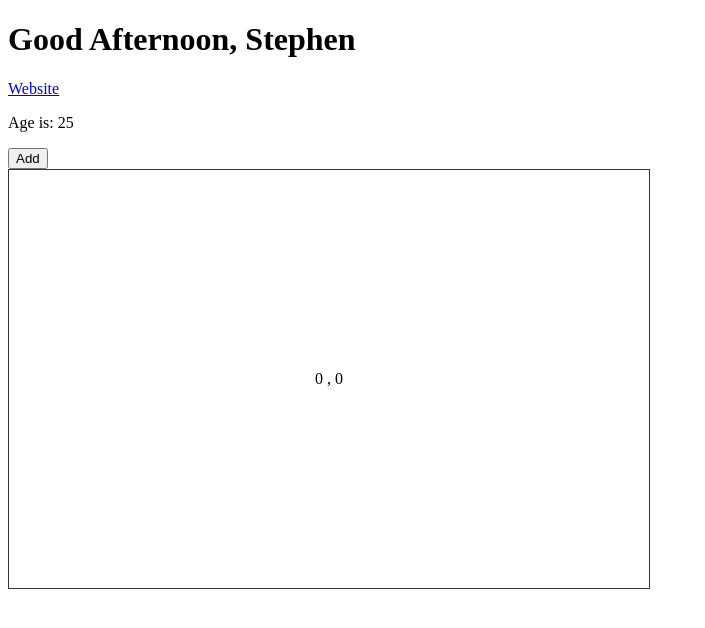
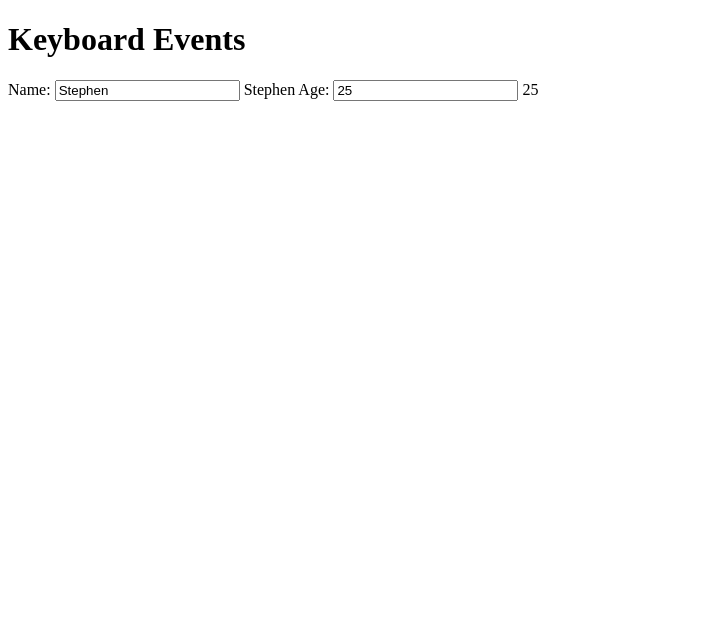
Before and after one commit to StephenMolloy1993/VueJS-Tutorial, a plain HTML site: page index.html in a window 1280 px wide. Shown: the whole page, without its empty margins (0-705 px from the left). Drawn offline with nearby package versions, Linux system fonts and the light colour scheme.

Commit message:
Two Way Binding

```diff
--- a/index.html
+++ b/index.html
@@ -8,13 +8,13 @@
   </head>
   <body>
     <div id="vue-app">
-      <h1>{{ greet('Afternoon') }}</h1>
-      <a v-bind:href="website">Website</a>
-
-      <p>Age is: {{ age }}</p>
-      <button v-on:click="add" type="button" name="button">Add</button>
-
-      <div id="canvas" v-on:mousemove="updateXY">{{ x }} , {{ y }}</div>
+      <h1>Keyboard Events</h1>
+           <label>Name:</label>
+           <input type="text" v-on:keyup.enter="logName" v-model="name" />
+           <span>{{ name }}</span>
+           <label>Age:</label>
+           <input type="text" v-on:keyup.alt.enter="logAge" v-model="age" />
+           <span>{{ age }}</span>
     </div>
     <script src="app.js"></script>
   </body>
```
